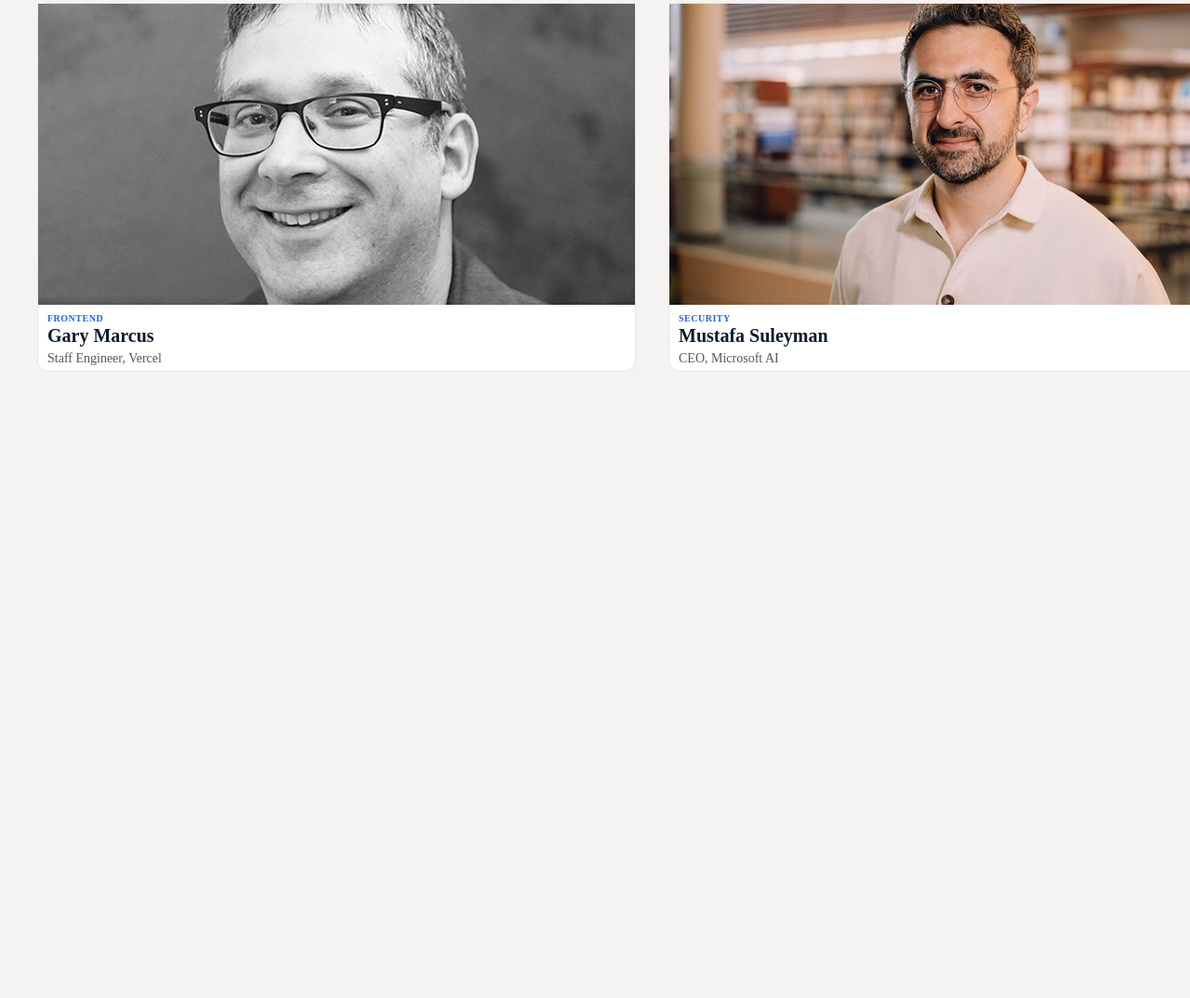
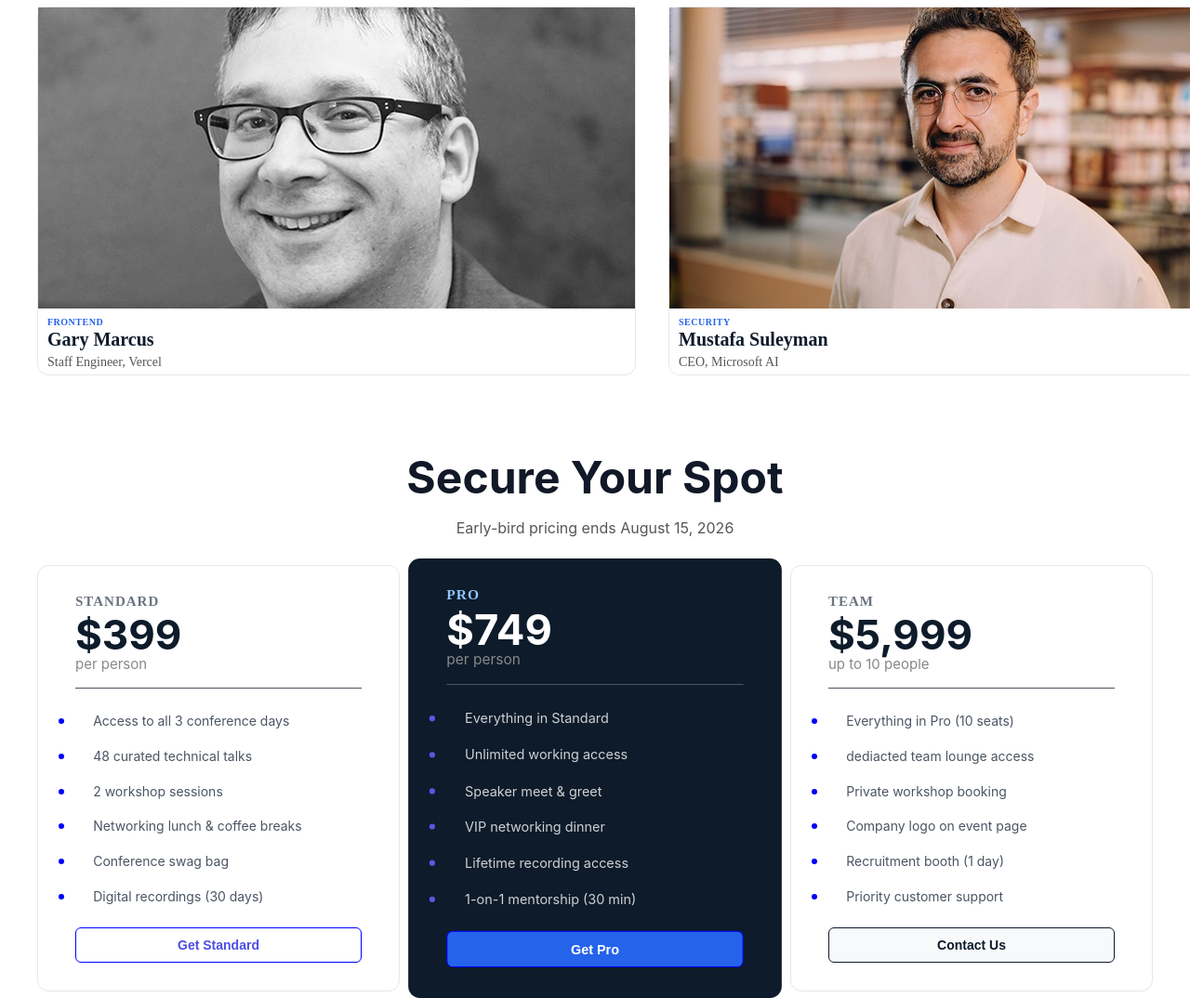
Before and after one commit to Asif-M-1/B14-A01-DevConf-2026, a plain HTML site: page index.html in a window 1280 px wide. Shown: the part 1074-2148 px from the top of the page at 93% size. Before the commit the page ends 1504 px from the top, so only its background shows below. Drawn offline with Linux system fonts and the light colour scheme.

Commit message:
add price section 10072026-1700

```diff
--- a/index.html
+++ b/index.html
@@ -97,6 +97,74 @@
         </div>
     </section>
     <!-- Speakers Section End  -->
+
+     <!-- Pricing Section Start -->
+    <section class="price-section">
+        <h2>Secure Your Spot</h2>
+        <p class="subsection">Early-bird pricing ends August 15, 2026</p>
+
+        <div class="price">
+            <!-- Card-1 -->
+            <div class="price-card">
+                <div >
+                    <p class="plan">STANDARD</p>
+                    <div class="price-1">$399</div>
+                    <p class="person">per person</p>
+
+                </div>
+                <ul class="features">
+                    <li>Access to all 3 conference days</li>
+                    <li>48 curated technical talks</li>
+                    <li>2 workshop sessions</li>
+                    <li>Networking lunch & coffee breaks</li>
+                    <li>Conference swag bag</li>
+                    <li>Digital recordings (30 days)</li>
+                </ul>
+                <button class="btn-price-1">Get Standard</button>
+            </div>
+
+
+             <!-- Card-2 -->
+            <div class="price-card featured">
+                <div >
+                    <p class="plan-2">PRO</p>
+                    <div class="price-2">$749</div>
+                    <p class="person">per person</p>
+                </div>
+                <ul class="features-1">
+                    <li>Everything in Standard</li>
+                    <li>Unlimited working access</li>
+                    <li>Speaker meet & greet</li>
+                    <li>VIP networking dinner</li>
+                    <li>Lifetime recording access</li>
+                    <li>1-on-1 mentorship (30 min)</li>
+                </ul>
+                <button class="btn-price-2">Get Pro</button>
+            </div>
+
+
+          <!-- Card-1 -->
+            <div class="price-card">
+                <div >
+                    <p class="plan">TEAM</p>
+                    <div class="price-1">$5,999</div>
+                    <p class="person">up to 10 people</p>
+                </div>
+                <ul class="features">
+                    <li>Everything in Pro (10 seats)</li>
+                    <li>dediacted team lounge access</li>
+                    <li>Private workshop booking</li>
+                    <li>Company logo on event page</li>
+                    <li>Recruitment booth (1 day)</li>
+                    <li>Priority customer support</li>
+                </ul>
+                <button class="btn-price-3">Contact Us</button>
+            </div>
+        </div>
+
+        </div>
+    </section>
+        <!-- Pricing Section End -->
 </body>
 
 </html>
--- a/style.css
+++ b/style.css
@@ -5,7 +5,7 @@
 }
 
 body {
-    background-color: #f5f2f2;
+    background-color: #ffffffFF;
     color: #111827;
 }
 
@@ -15,8 +15,7 @@ body {
     justify-content: space-between;
     align-items: center;
     padding: 20px 5%;
-    border-bottom: 2px solid #e5e7eb;
-    ;
+    border-bottom: 2px solid #e5e7eb;;
     position: sticky;
     top: 0;
     background: #f7f5f5;
@@ -85,6 +84,7 @@ body {
     font-weight: 800;
     margin-bottom: 1.5rem;
     letter-spacing: 1px;
+    font-family: "Inter";
 }
 
 .hero p {
@@ -92,6 +92,7 @@ body {
     color: #9ca3af;
     margin: -10px;
     line-height: 1.7;
+    font-family: "Inter";
 }
 
 /* speakers Section */
@@ -111,7 +112,7 @@ body {
 .speakers-grid {
     display: grid;
     /* grid-template-columns: 1fr 1fr; */
-    grid-template-columns: repeat(2, 1fr);
+     grid-template-columns: repeat(2, 1fr);
     gap: 35px;
     max-width: 1200px;
     margin: auto;
@@ -153,3 +154,179 @@ body {
     font-style: normal;
     height: 21px;
 }
+
+/*Price Section*/
+
+.price-section {
+    background-color: #ffffffFF;
+    text-align: center;
+    /* display: block;
+  margin: auto; */
+}
+
+.price-section h2 {
+    margin-bottom: 15px;
+    margin-top: 50px;
+    font-family: "Inter";
+    font-size: 48px;
+    font-weight: 700;
+    font-style: normal;
+}
+
+.subsection {
+    color: #575757;
+    font-family: "Inter";
+    margin-bottom: 30px;
+    font-size: 16px;
+
+}
+
+.price {
+    display: grid;
+    grid-template-columns: repeat(3, 1fr);
+    gap: 15px;
+    max-width: 1200px;
+    margin: 0 auto;
+    align-items: auto;
+}
+
+.price-card {
+    background: #ffffff;
+    border: 1px solid #e5e7eb;
+    border-radius: 12px;
+    padding: 30px 40px;
+    text-align: left;
+}
+.price-card.featured {
+    background-color: #0D1B2A;
+    color: #ffffff;
+    border: none;
+    transform: scale(1.03);
+}
+
+.plan {
+    font-size: 15px;
+    letter-spacing: 1px;
+    color: #6b7280;
+    font-weight: 700;
+}
+
+.plan-2 {
+    font-size: 15px;
+    letter-spacing: 1px;
+    color: #93C5FD;
+    font-weight: 700;
+}
+
+.price-1{
+color: #0d1b2aFF;
+font-family: Inter;
+font-style: normal;
+font-size: 44px;
+font-weight: 700;
+}
+
+.price-2{
+color: #ffffff;
+font-family: Inter;
+font-style: normal;
+font-size: 44px;
+font-weight: 700;
+}
+
+.person{
+    color: #888888FF;;
+    font-family: Inter;
+    font-weight: 400;
+     font-size: 15px;
+     border-bottom: solid 1px  #4b5563;
+     line-height: 50px;
+    margin-bottom: 20px;
+    margin-top: -20px;
+}
+
+.features li {
+    font-size: 0.9rem;
+    margin-bottom: 0.8rem;
+    position: relative;
+    padding-left: 1.2rem;
+        font-family: "Inter";
+    font-size: 14px;
+    font-weight: 400;
+    line-height: 1.5;
+    color: #4b5563;
+}
+.features-1 li {
+    font-size: 0.9rem;
+    margin-bottom: 0.8rem;
+    position: relative;
+    padding-left: 1.2rem;
+    font-family: "Inter";
+    font-size: 14px;
+    font-weight: 400;
+    line-height: 1.5;
+    color: #ffffffCC;
+}
+.features li::marker {
+    color: blue ;
+    font-size: 18px;
+}
+.features-1 li::marker {
+    color: rgb(87, 87, 226) ;
+    font-size: 18px;
+}
+
+
+
+.btn-price-1 {
+    background-color: white;
+    color: rgb(78, 78, 228);
+    border: 1px solid blue;
+    font-size: 14px;
+    padding: 10px;
+    border-radius: 6px;
+    margin-top: 10px;
+    font-weight: 600;
+    width: 100%;
+    cursor: pointer;
+}
+
+.btn-price-2 {
+    background: #2563EB;
+    color: #FFFFFF;
+    border: 1px solid blue;
+   font-size: 14px;
+    padding: 10px;
+    border-radius: 6px;
+    margin-top: 10px;
+    font-weight: 600;
+    width: 100%;
+    cursor: pointer;
+}
+.btn-price-3 {
+    background: #F8F9FB;
+    color: #0d1b2aFF;;
+    border: 1px solid #0d1b2aFF;
+    font-size: 14px;
+    padding: 10px;
+    border-radius: 6px;
+    margin-top: 10px;
+    font-weight: 600;
+    width: 100%;
+    cursor: pointer;
+}
+
+
+@media (max-width: 900px) {
+
+ .navbar {
+        flex-direction: column;
+        gap: 10px;
+    }
+    .speakers-grid {
+        grid-template-columns: 1fr;
+    }
+    .price {
+        grid-template-columns: repeat(2, 1fr);
+    }
+}
```
